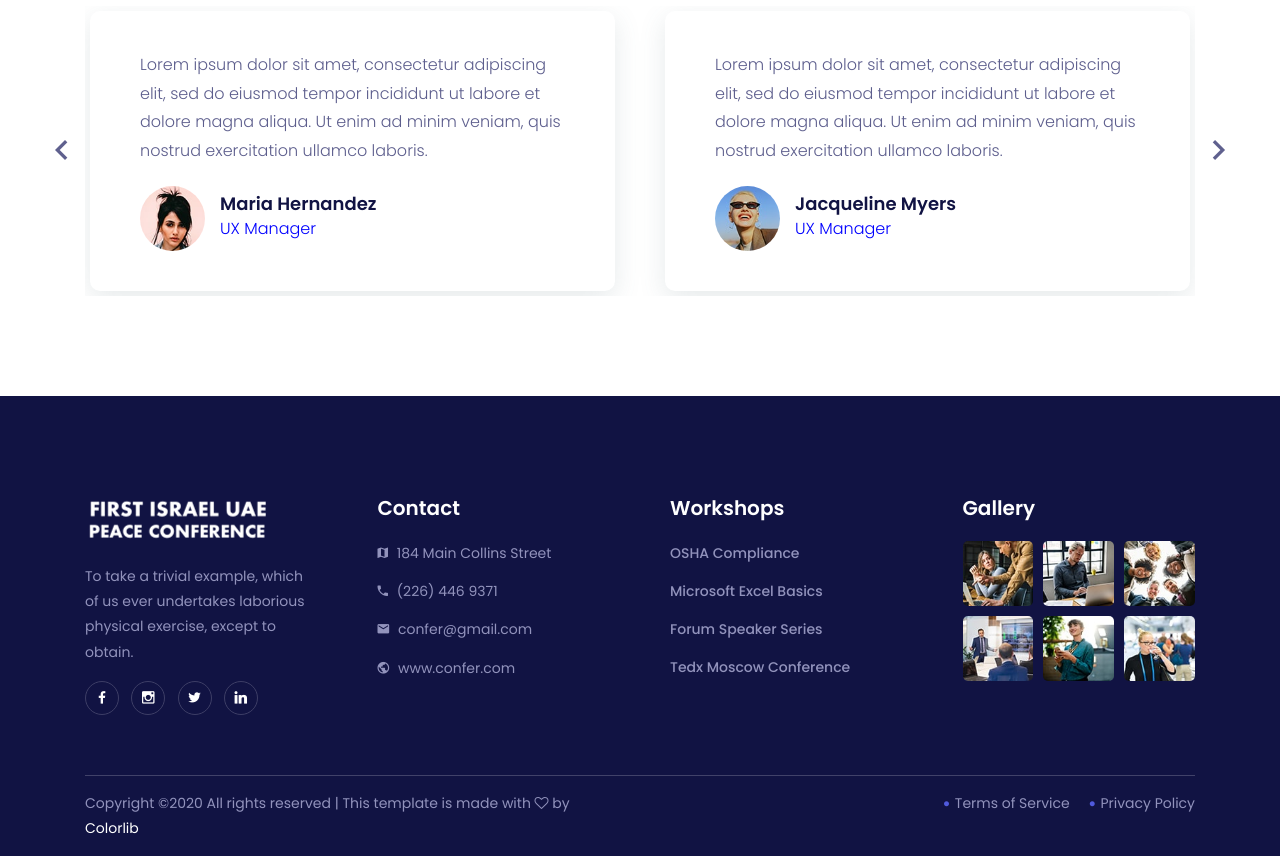
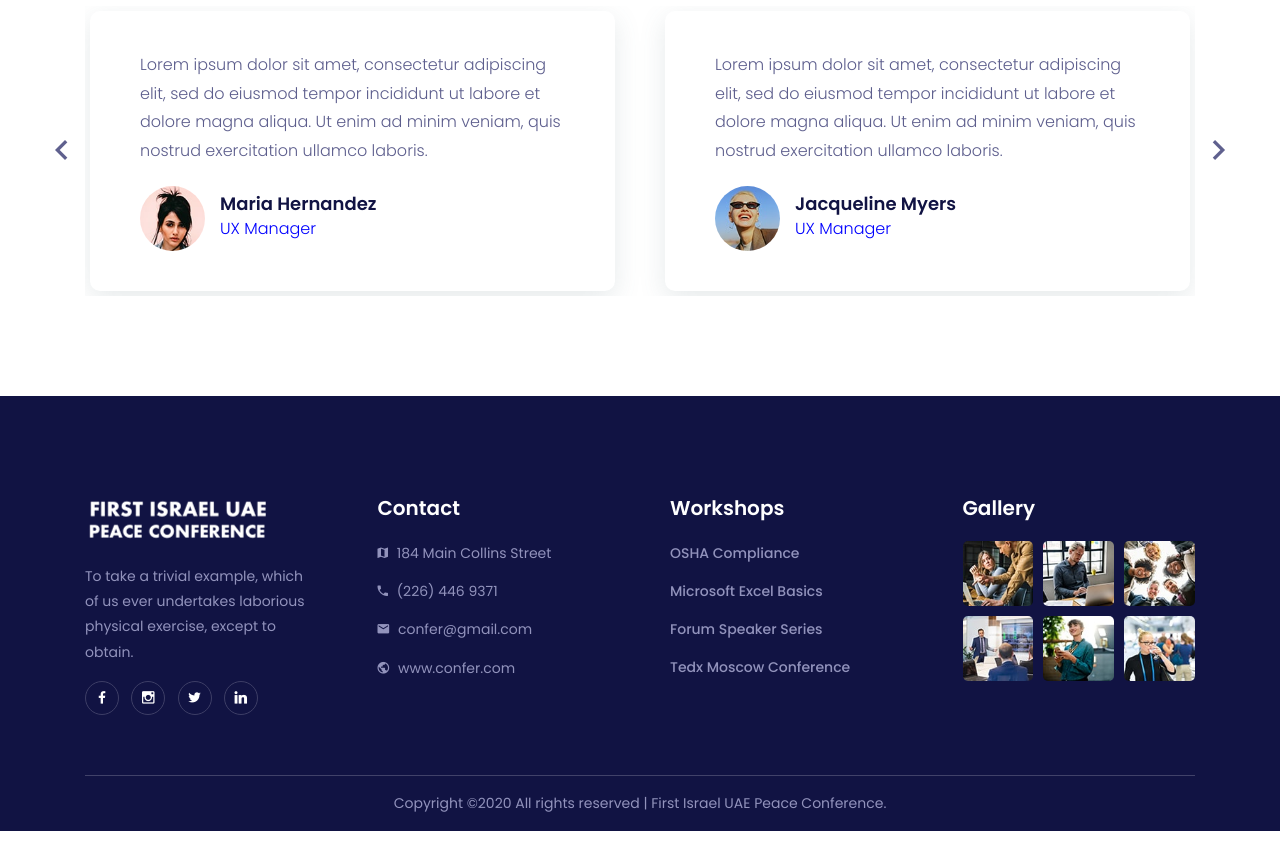
Before and after one commit to israeluae/israeluae.github.io, a website: page about.html in a window 1280 px wide. Shown: the part 3937-4793 px from the top of the page. After the commit the page ends 4768 px from the top, so only its background shows below. Drawn offline with Linux system fonts and the light colour scheme; files whose address does not match are found by name.

Commit message:
First commit

```diff
--- a/about.html
+++ b/about.html
@@ -607,26 +607,17 @@
         </div>
 
         <!-- Copywrite Area -->
-        <div class="container">
+<div class="container">
             <div class="copywrite-content">
-                <div class="row">
+                <div class="row text-center">
                     <!-- Copywrite Text -->
-                    <div class="col-12 col-md-6">
-                        <div class="copywrite-text">
-                            <p><!-- Link back to Colorlib can't be removed. Template is licensed under CC BY 3.0. -->
-Copyright &copy;<script>document.write(new Date().getFullYear());</script> All rights reserved | This template is made with <i class="fa fa-heart-o" aria-hidden="true"></i> by <a href="https://colorlib.com" target="_blank">Colorlib</a>
-<!-- Link back to Colorlib can't be removed. Template is licensed under CC BY 3.0. --></p>
+                    <div class="col-12 col-md-12" >
+                        <div class="copywrite-text" >
+                            <p>
+Copyright &copy;<script>document.write(new Date().getFullYear());</script> All rights reserved | First Israel UAE Peace Conference.
                         </div>
                     </div>
-                    <!-- Footer Menu -->
-                    <div class="col-12 col-md-6">
-                        <div class="footer-menu">
-                            <ul class="nav">
-                                <li><a href="#"><i class="zmdi zmdi-circle"></i> Terms of Service</a></li>
-                                <li><a href="#"><i class="zmdi zmdi-circle"></i> Privacy Policy</a></li>
-                            </ul>
-                        </div>
-                    </div>
+
                 </div>
             </div>
         </div>
--- a/package.json
+++ b/package.json
@@ -1,12 +1,12 @@
 {
-  "name": "confer-conference-event-html-template",
+  "name": "iu-conference",
   "version": "1.0.0",
-  "description": "Confer - Conference Event HTML Template",
+  "description": "Israel UAE Conference",
   "main": "index.js",
   "scripts": {
     "start": "gulp"
   },
-  "author": "colorlib",
+  "author": "Conference",
   "license": "CC-BY-3.0",
   "devDependencies": {
     "gulp": "^3.9.1",
--- a/scss/style.scss
+++ b/scss/style.scss
@@ -1,11 +1,7 @@
 /* ------------------------------------------
 [Master Stylesheet]
 
-Template Name: Confer - Conference Event HTML Template
-Template Author: Colorlib
-Template Author URL: http://colorlib.com
-Version: 1.0.0
-Last Update: March 14, 2019
+
 
 [Tables of CSS Content]
 
```
Also changed, not shown: contact.html (+7 -16 lines), index-old.html (+7 -16 lines), schedule.html (+7 -16 lines), single-blog.html (+7 -16 lines), speakers.html (+7 -16 lines), tickets.html (+7 -16 lines), readme.md, style.css.
